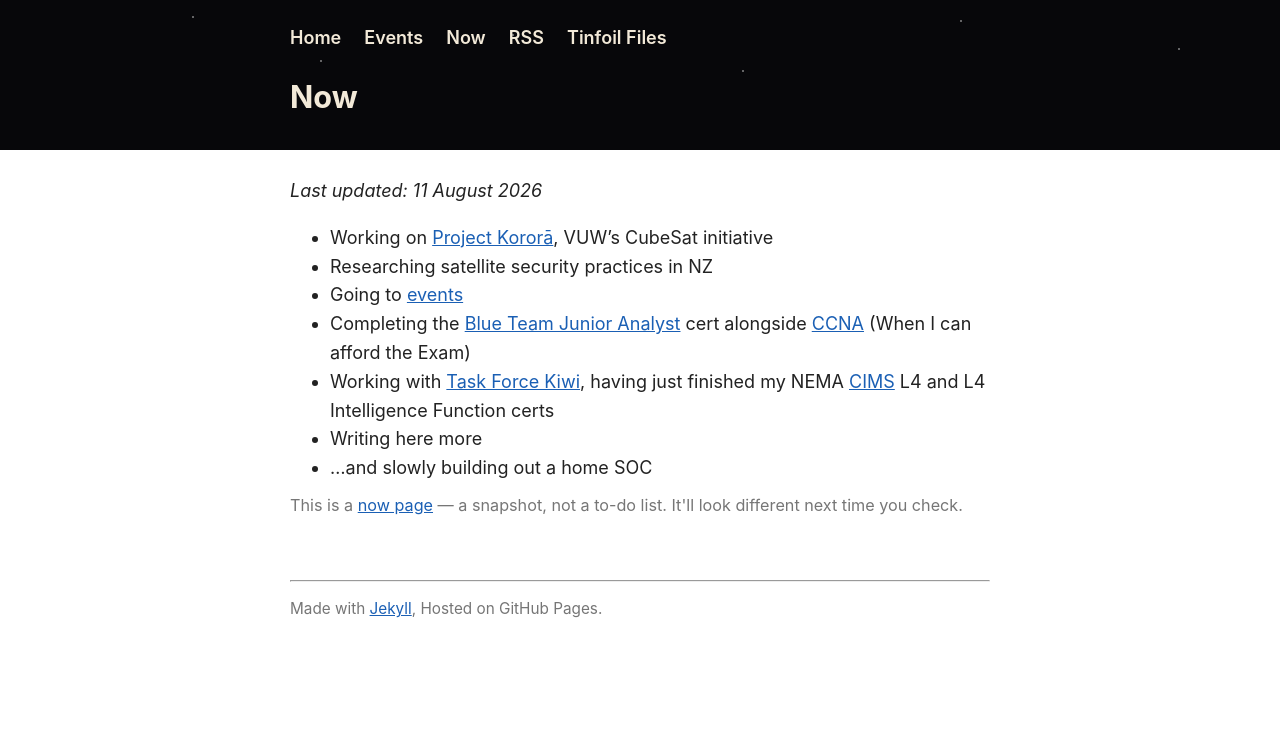
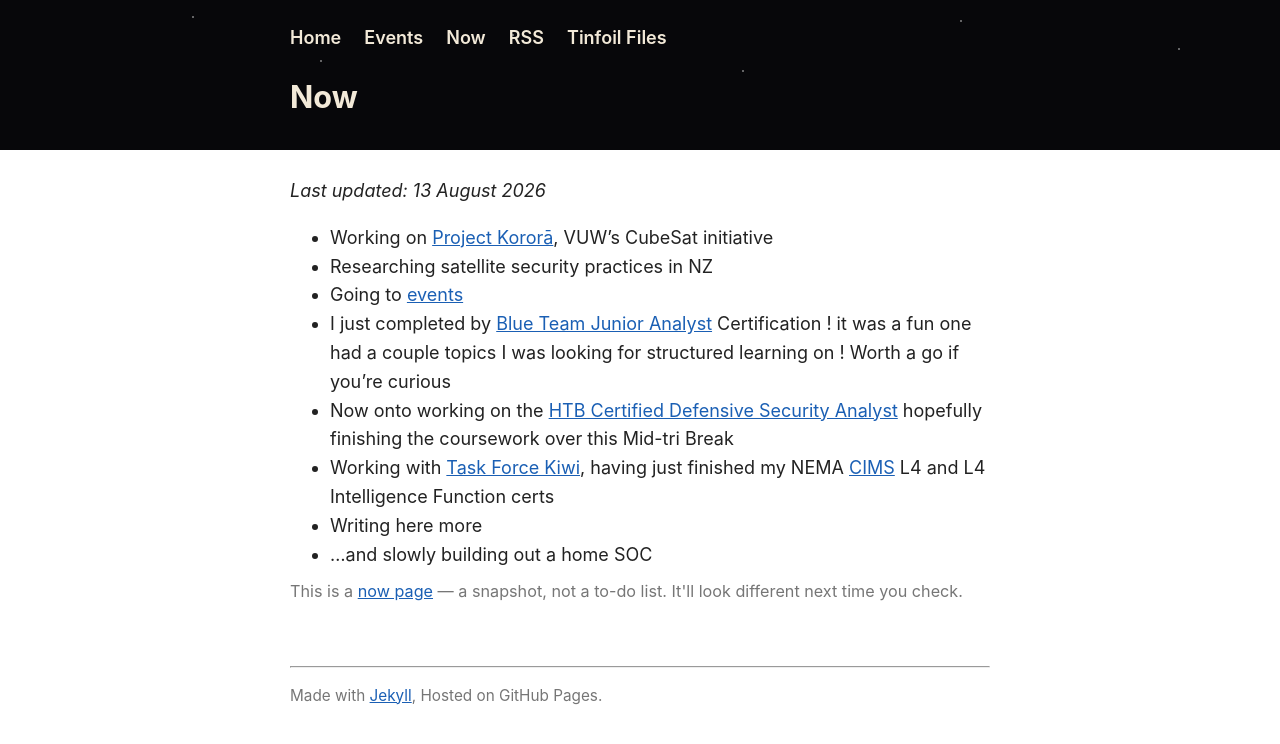
Before and after one commit to benvandw/benvandw.github.io, a Jekyll site: the page built from now.md, in a window 1280 px wide. Shown: the top 744 px of the page. Built offline with Jekyll 4.4.1, drawn with Linux system fonts in a browser that asks for light colours.

Commit message:
Revise now.md with recent updates and certifications
Updated last updated date and added new certification details.

```diff
--- a/now.md
+++ b/now.md
@@ -3,12 +3,13 @@ layout: default
 title: Now
 ---
 
-*Last updated: 11 August 2026*
+*Last updated: 13 August 2026*
 
 - Working on [Project Kororā](https://projectkorora.space/), VUW's CubeSat initiative
 - Researching satellite security practices in NZ
 - Going to [events](https://vandw.xyz/events)
-- Completing the [Blue Team Junior Analyst](https://www.centri.org/courses/blue-team-junior-analyst-pathway-bundle) cert alongside [CCNA](https://www.cisco.com/site/us/en/learn/training-certifications/certifications/enterprise/ccna/index.html) (When I can afford the Exam)
+- I just completed by  [Blue Team Junior Analyst](https://www.centri.org/courses/blue-team-junior-analyst-pathway-bundle)  Certification ! it was a fun one had a couple topics I was looking for structured learning on !  Worth a go if you're curious
+- Now onto working on the [HTB Certified Defensive Security Analyst](https://academy.hackthebox.com/preview/certifications/htb-certified-defensive-security-analyst) hopefully finishing the coursework over this Mid-tri Break
 - Working with [Task Force Kiwi](https://www.taskforcekiwi.org/), having just finished my NEMA [CIMS](https://www.civildefence.govt.nz/strategy-capability/cims) L4 and L4 Intelligence Function certs
 - Writing here more
 - ...and slowly building out a home SOC
```
